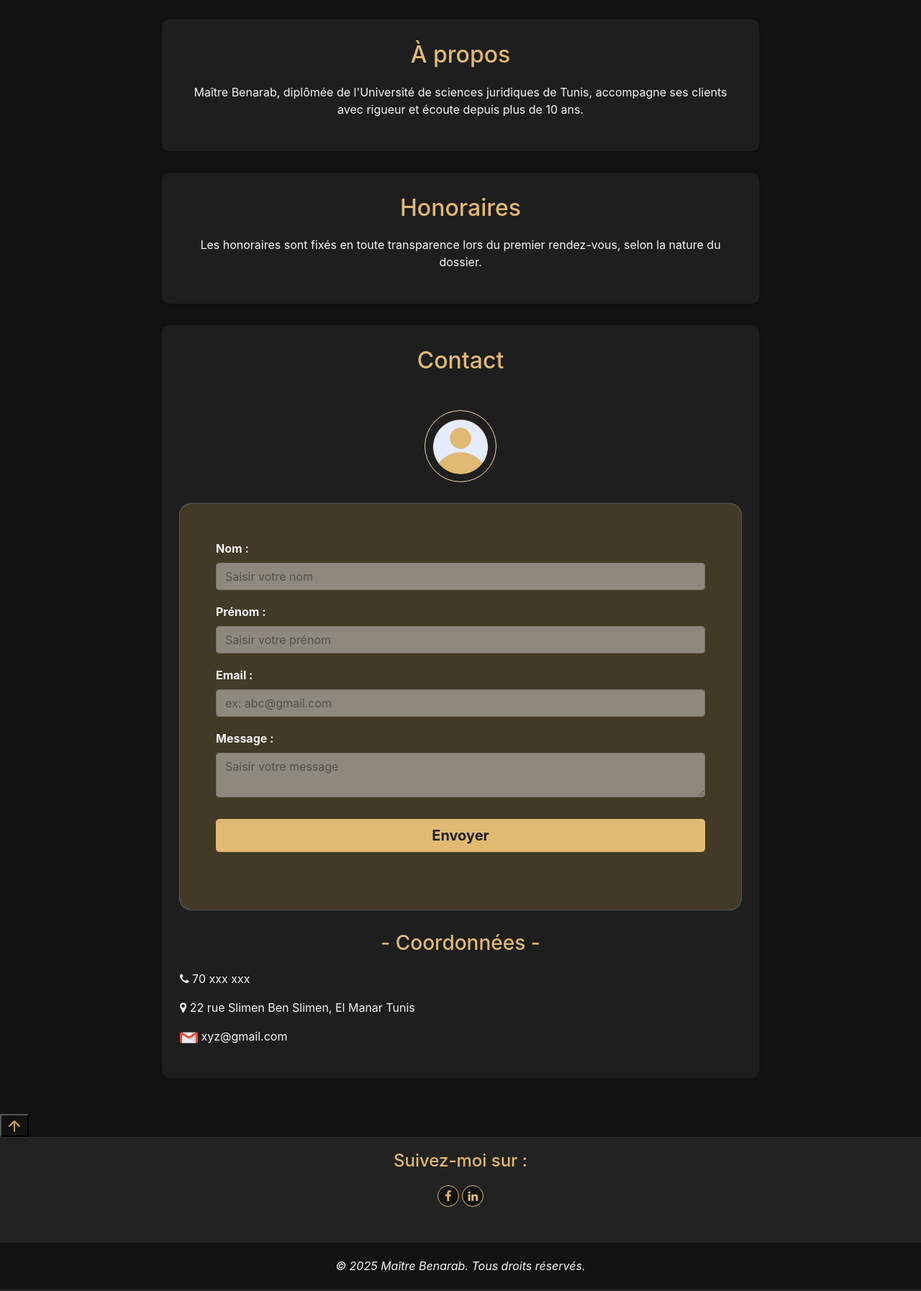
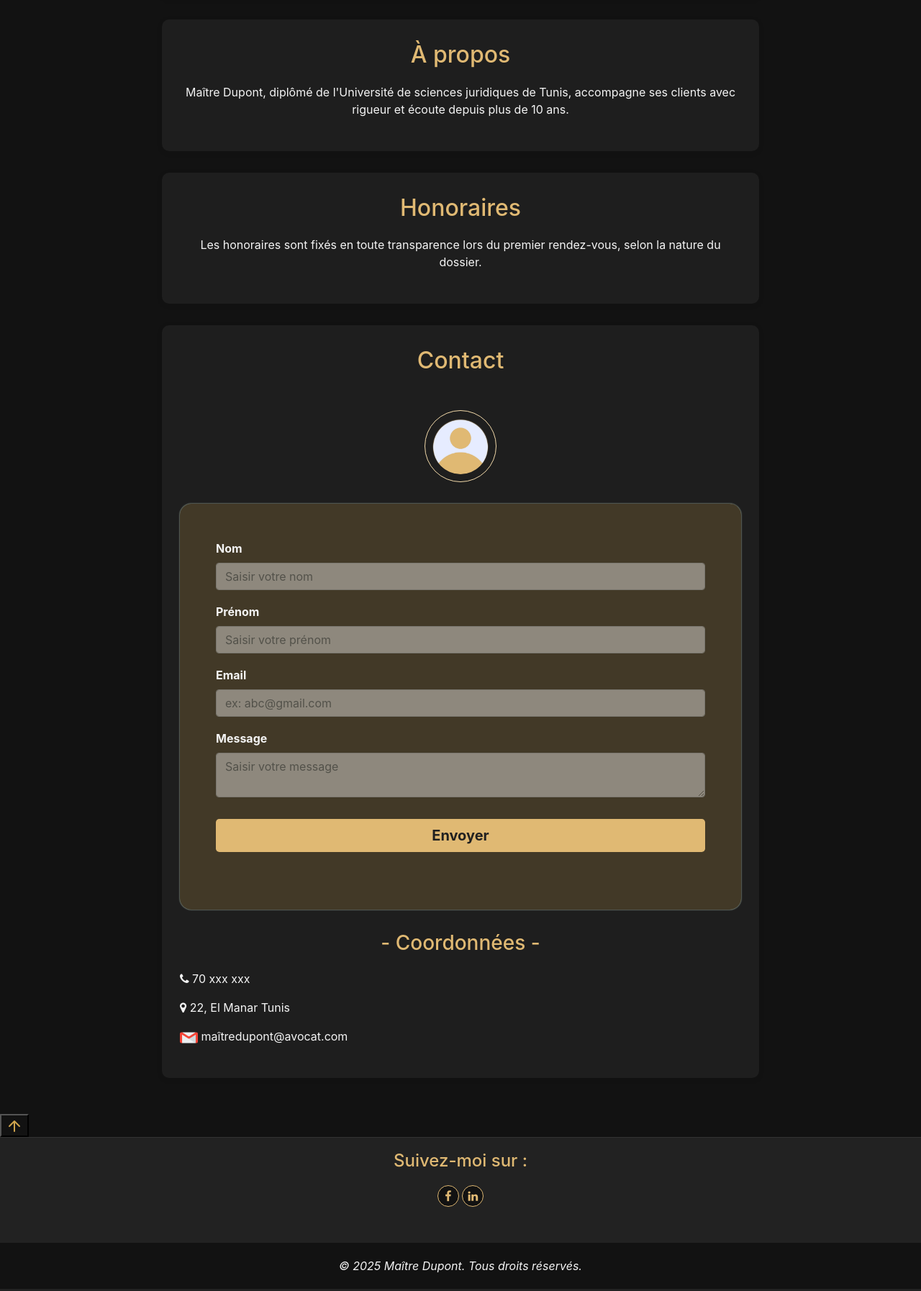
Before and after one commit to Kawla92/Cabinet_avocat, a website: page index.html in a window 1280 px wide. Shown: the part 760-2554 px from the top of the page at 72% size. Drawn offline with nearby package versions, Linux system fonts and the light colour scheme.

Commit message:
Update lawyer details from Benarab to Dupont

```diff
--- a/index.html
+++ b/index.html
@@ -3,15 +3,15 @@
 <head>
     <meta charset="UTF-8">
     <meta name="viewport" content="width=device-width, initial-scale=1.0">
-    <meta name="description" content="Maître Benarab, avocat à Tunis, accompagne particuliers et entreprises en droit civil, droit des affaires et droit du travail. Prise de rendez-vous rapide et conseils personnalisés." />
+    <meta name="description" content="Maître Dupont, avocat à Tunis, accompagne particuliers et entreprises en droit civil, droit des affaires et droit du travail. Prise de rendez-vous rapide et conseils personnalisés." />
     <meta name="keywords" content="avocat, légal, loi, droit civil, droit des affaires, Tunis, plainte, conseil juridique, entreprise, particulier">
     <meta name="author" content="Zaroui Khaoula">
     <meta name="robots" content="index, follow">
     <!-- Open Graph pour réseaux sociaux -->
-    <meta property="og:title" content="Maître Benarab – Avocat à Tunis, Droit civil et affaires" />
-    <meta property="og:description" content="Maître Benarab, avocat à Tunis, accompagne particuliers et entreprises en droit civil, droit des affaires et droit du travail. Prise de rendez-vous rapide et conseils personnalisés." />
+    <meta property="og:title" content="Maître Dupont – Avocat à Tunis, Droit civil et affaires" />
+    <meta property="og:description" content="Maître Dupont, avocat à Tunis, accompagne particuliers et entreprises en droit civil, droit des affaires et droit du travail. Prise de rendez-vous rapide et conseils personnalisés." />
     <meta property="og:type" content="website" />
-    <title>Maître Benarab – Avocat à Tunis, Droit civil et affaires</title>
+    <title>Maître Dupont – Avocat à Tunis, Droit civil et affaires</title>
    <link rel="stylesheet" href="https://cdn.jsdelivr.net/npm/bootstrap@4.1.3/dist/css/bootstrap.min.css" integrity="sha384-MCw98/SFnGE8fJT3GXwEOngsV7Zt27NXFoaoApmYm81iuXoPkFOJwJ8ERdknLPMO"
    crossorigin="anonymous">
    <script src="https://code.jquery.com/jquery-3.3.1.slim.min.js" integrity="sha384-q8i/X+965DzO0rT7abK41JStQIAqVgRVzpbzo5smXKp4YfRvH+8abtTE1Pi6jizo" crossorigin="anonymous"></script>
@@ -24,7 +24,7 @@
 <body>
     <header id="header">
         <img src="images/icon.png" alt="logo" height="100px" width="100px">
-        <h1>Maître Benarab</h1>
+        <h1>Maître Dupont</h1>
         <nav>
             <ul>
                 <li><a href="#accueil">Accueil</a></li>
@@ -38,7 +38,7 @@
     <main>
         <div class="container">
             <section id="accueil" class="text-center">
-                <h2>Bienvenue sur le site de Maître Benarab</h2>
+                <h2>Bienvenue sur le site de Maître Dupont</h2>
                 <p>Avocat indépendant au service des particuliers et des entreprises.</p>
             </section>
             <section id="competences" class="text-center">
@@ -51,7 +51,7 @@
             </section>
             <section id="apropos" class="text-center">
                 <h2 class="text-center">À propos</h2>
-                <p>Maître Benarab, diplômée de l'Université de sciences juridiques de Tunis, accompagne ses clients avec rigueur et écoute depuis plus de 10 ans.</p>
+                <p>Maître Dupont, diplômé de l'Université de sciences juridiques de Tunis, accompagne ses clients avec rigueur et écoute depuis plus de 10 ans.</p>
             </section>
             <section id="honoraires" class="text-center">
                 <h2 class="text-center">Honoraires</h2>
@@ -62,25 +62,25 @@
                 <img src="images/user.png" alt="user" class="user-icon">
                 <form class="contact-form" id="contact-form" method="post" action="/api/contact">
                     <div class="form-group">
-                        <label for="nom">Nom :</label>
+                        <label for="nom">Nom</label>
                         <input type="text" id="nom" name="nom" class="form-control" required
   pattern="^[a-zA-ZÀ-ÖØ-öø-ÿ\- ]{2,50}$"
   title="2 à 50 lettres, accents et tirets autorisés" placeholder="Saisir votre nom">
                     </div>
                     <div class="form-group">
-                        <label for="prenom">Prénom :</label>
+                        <label for="prenom">Prénom</label>
                         <input type="text" id="prenom" name="prénom" class="form-control" required
                         pattern="^[a-zA-ZÀ-ÖØ-öø-ÿ\- ]{2,50}$"
                         title="2 à 50 lettres, accents et tirets autorisés" placeholder="Saisir votre prénom">
                     </div>
                     <div class="form-group">
-                        <label for="email">Email :</label>
+                        <label for="email">Email</label>
                         <input type="email" id="email" name="email" class="form-control" required
                         pattern="^[a-zA-Z0-9._%+-]+@[a-z0-9.-]+\.[a-zA-Z]{2,}$/"
                         title="Veuillez entrer un email valide" placeholder="ex: abc@gmail.com">
                     </div>
                     <div class="form-group">
-                        <label for="message">Message :</label>
+                        <label for="message">Message</label>
                         <textarea id="message" name="message" class="form-control" required
   placeholder="Saisir votre message"
   pattern="^[\s\S]{10,1000}$"
@@ -90,8 +90,8 @@
                 </form>
                 <h3 class="text-center">- Coordonnées - </h3>
                     <p><i class="fa fa-phone"></i> 70 xxx xxx</p>
-                <address><i class="fa fa-map-marker"></i> 22 rue Slimen Ben Slimen, El Manar Tunis</address>
-                <p><img src="images/gmail.png" alt="mail" width="25px" height="20px"> xyz@gmail.com</p>
+                <address><i class="fa fa-map-marker"></i> 22, El Manar Tunis</address>
+                <p><img src="images/gmail.png" alt="mail" width="25px" height="20px"> maîtredupont@avocat.com</p>
             </section>
 
         </div>
@@ -109,7 +109,7 @@
                 <a href="#" target="_blank" aria-label="Visitez mon compte LinkedIn" rel="noopener noreferrer"><button><i class="fa fa-linkedin"></i></button></a>
             </div>
             <div class="copyright">
-                <p>&copy; 2025 Maître Benarab. Tous droits réservés.</p>
+                <p>&copy; 2025 Maître Dupont. Tous droits réservés.</p>
             </div>
         </div>
 
```
